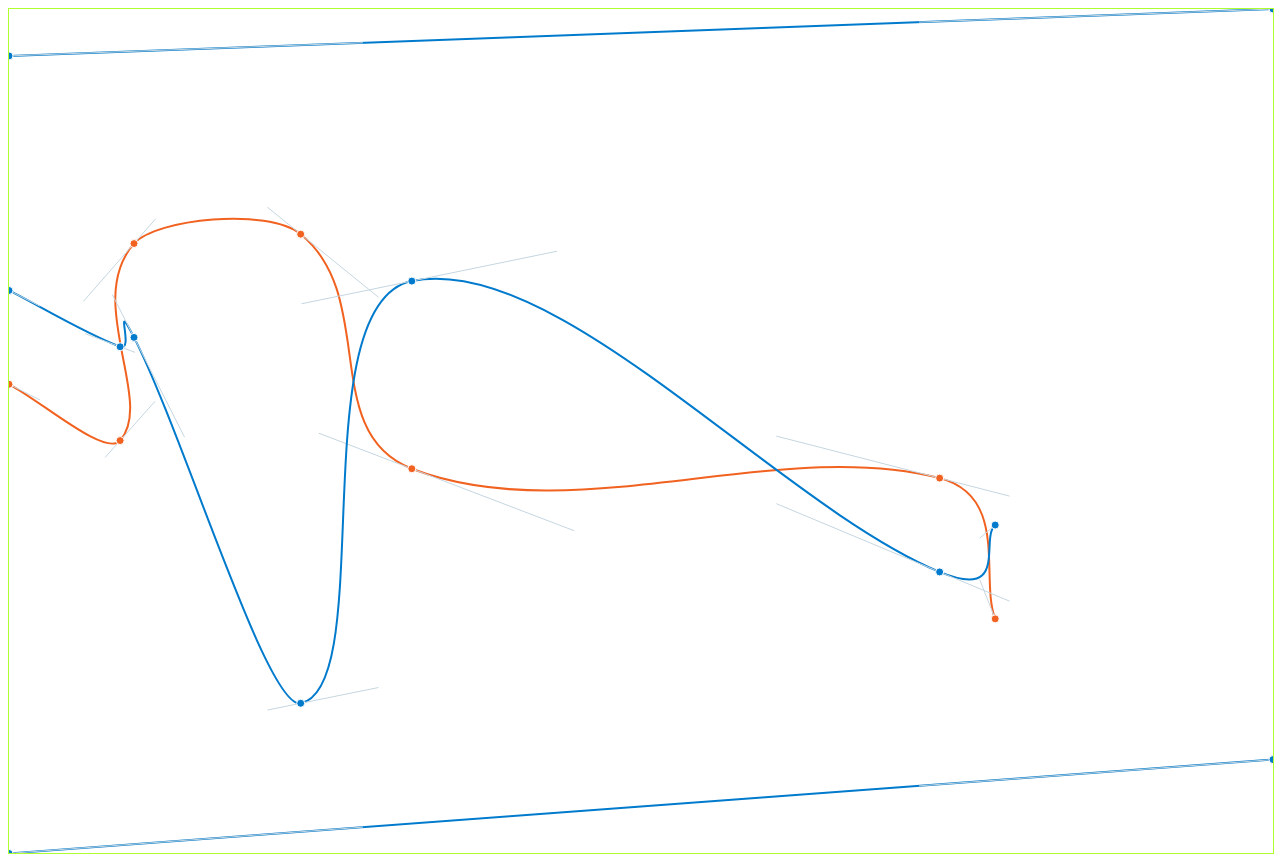
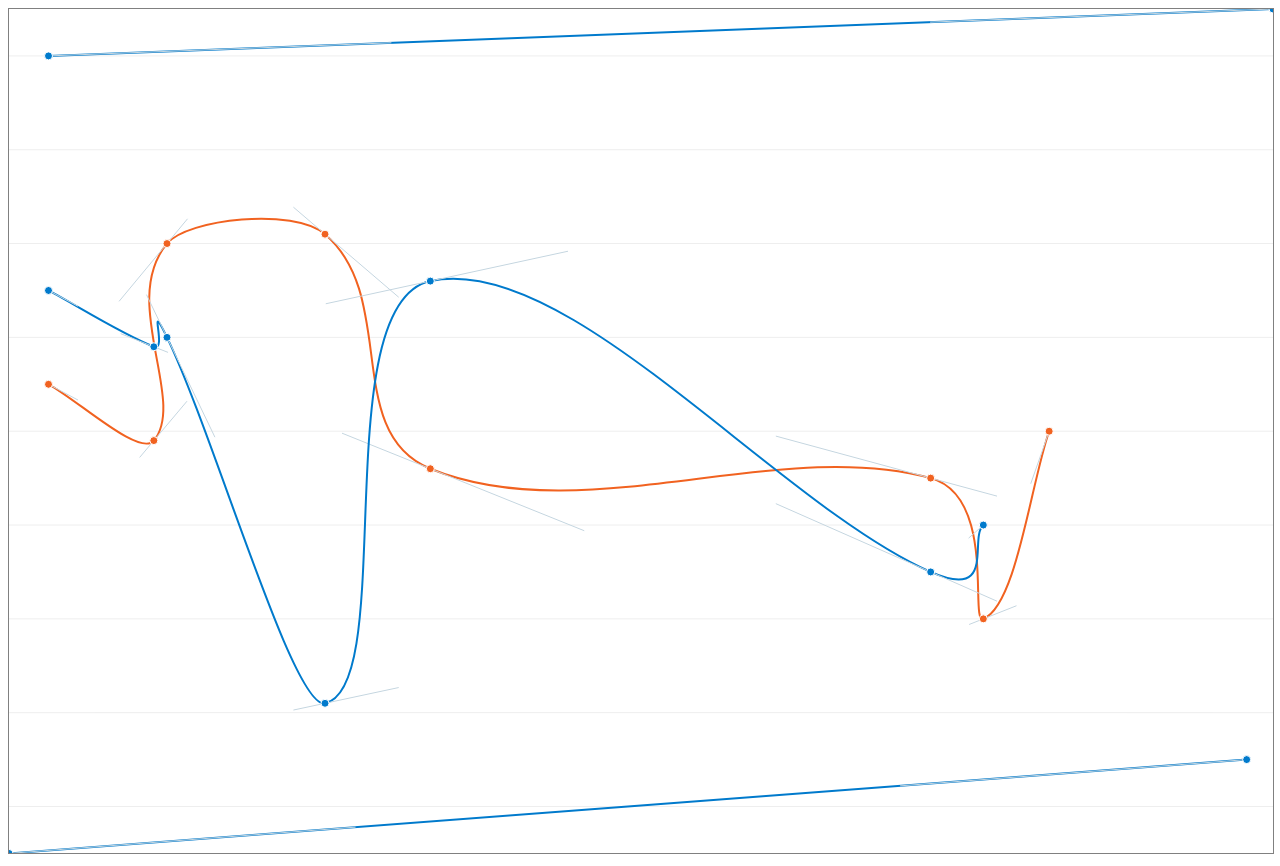
Before and after one commit to dima117/Chart.Scatter, a plain HTML site: page index.html in a window 1280 px wide. Drawn offline with Linux system fonts and the light colour scheme.

Commit message:
- draw scale;

```diff
--- a/AltLineChart.js
+++ b/AltLineChart.js
@@ -164,6 +164,26 @@
 					}
 
 					return result;
+				},
+				calculateScaleParameters: function (min, max) {
+
+					var x = [0.01, 0.1, 1, 10, 100, 1000, 10000];
+
+					var range = max - min;
+					var mul = 0.0001;
+					while (range / mul > 14) {
+
+						mul *= 10;
+					}
+
+					var start = (Math.trunc(min / mul) + 1) * mul;
+					var end = Math.trunc(max / mul) * mul;
+
+					return {
+						start: start,
+						end: end,
+						step: mul
+					};
 				}
 			};
 
@@ -208,6 +228,15 @@
 					}
 
 					return result;
+				},
+
+				calculateXScaleParameters: function() {
+
+					return api.calculateScaleParameters(range.xmin, range.xmax);
+				},
+				calculateYScaleParameters: function() {
+
+					return api.calculateScaleParameters(range.ymin, range.ymax);
 				}
 			};
 		},
@@ -218,6 +247,30 @@
 			var calc = this.initCalculator(ease, this.options);
 
 			this.clear();
+
+			// axis
+			ctx.strokeStyle = '#eeeeee';
+
+			//var scaleX = calc.calculateXScaleParameters();
+			//for (var i = scaleX.start; i <= scaleX.end; i += scaleX.step) {
+
+			//	var xpos1 = calc.calculateX(i);
+			//	ctx.beginPath();
+			//	ctx.moveTo(xpos1, 0);
+			//	ctx.lineTo(xpos1, this.chart.height);
+			//	ctx.stroke();
+			//}
+
+			var scaleY = calc.calculateXScaleParameters();
+			for (var j = scaleY.start; j <= scaleY.end; j += scaleY.step) {
+
+				var ypos1 = calc.calculateY(j);
+				ctx.beginPath();
+				ctx.moveTo(0, ypos1);
+				ctx.lineTo(this.chart.width, ypos1);
+				ctx.stroke();
+			}
+
 
 			helpers.each(this.datasets, function (dataset) {
 
@@ -257,7 +310,7 @@
 
 				if (this.options.bezierCurve) {
 
-					helpers.each(points, function(point, index) {
+					helpers.each(points, function (point, index) {
 
 						ctx.beginPath();
 						ctx.moveTo(point.x1, point.y1);
@@ -279,6 +332,8 @@
 					ctx.stroke();
 				});
 
+
+
 			}, this);
 
 		}
--- a/index.html
+++ b/index.html
@@ -9,7 +9,7 @@
 	<script src="AltLineChart.js"></script>
 </head>
 <body>
-	<canvas id="myChart" width="480" height="320" style="border: 1px solid greenyellow;"></canvas>
+	<canvas id="myChart" width="480" height="320" style="border: 1px solid gray;"></canvas>
 
 	<script>
 
@@ -23,13 +23,13 @@
 			{
 				strokeColor: '#007ACC',
 				data: [
-					{ x: 19, y: 15 }, { x: 110, y: 25 }
+					{ x: 16, y: 15 }, { x: 110, y: 25 }
 				]
 			},
 			{
 				strokeColor: '#007ACC',
 				data: [
-					{ x: 19, y: 100 }, { x: 110, y: 105 }
+					{ x: 19, y: 100 }, { x: 112, y: 105 }
 				]
 			}
 			,
@@ -37,7 +37,7 @@
 				strokeColor: '#F16220',
 				data: [
 					{ x: 19, y: 65 }, { x: 27, y: 59 }, { x: 28, y: 80 }, { x: 40, y: 81 },
-					{ x: 48, y: 56 }, { x: 86, y: 55 }, { x: 90, y: 40 }
+					{ x: 48, y: 56 }, { x: 86, y: 55 }, { x: 90, y: 40 }, { x: 95, y: 60 }
 				]
 			},
 			{
```
Also changed, not shown: 1 other file.
